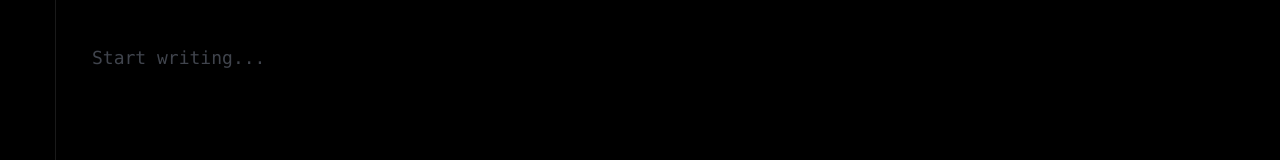
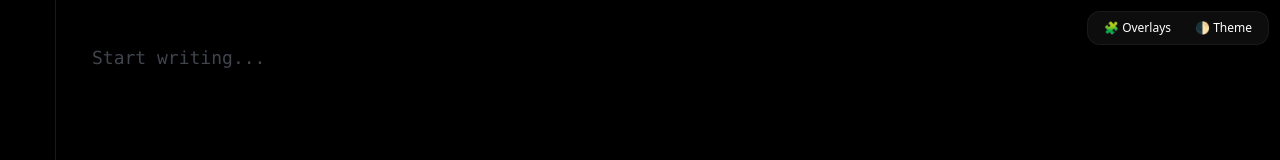
Before and after one commit to ClayTheMisfit/rhyme-lines, a Next.js app: page / in a window 1280 px wide. Shown: the top 160 px of the page. Built offline with nearby package versions, Linux system fonts and the light colour scheme.

Commit message:
feat(ui): theme-aware badges/gutter and gutter scroll sync; toolbar hotkeys

```diff
--- a/app/layout.tsx
+++ b/app/layout.tsx
@@ -1,34 +1,23 @@
-import type { Metadata } from "next";
-import { Geist, Geist_Mono } from "next/font/google";
-import "./globals.css";
+import type { Metadata } from 'next'
+import { Geist, Geist_Mono } from 'next/font/google'
+import './globals.css'
+import Toolbar from '@/components/Toolbar' // <-- add
 
-const geistSans = Geist({
-  variable: "--font-geist-sans",
-  subsets: ["latin"],
-});
-
-const geistMono = Geist_Mono({
-  variable: "--font-geist-mono",
-  subsets: ["latin"],
-});
+const geistSans = Geist({ variable: '--font-geist-sans', subsets: ['latin'] })
+const geistMono = Geist_Mono({ variable: '--font-geist-mono', subsets: ['latin'] })
 
 export const metadata: Metadata = {
-  title: "Rhyme Lines Editor",
-  description: "A powerful editor for creating rhyming poetry and lyrics",
-};
+  title: 'Rhyme Lines Editor',
+  description: 'A powerful editor for creating rhyming poetry and lyrics',
+}
 
-export default function RootLayout({
-  children,
-}: Readonly<{
-  children: React.ReactNode;
-}>) {
+export default function RootLayout({ children }: { children: React.ReactNode }) {
   return (
     <html lang="en">
-      <body
-        className={`${geistSans.variable} ${geistMono.variable} antialiased bg-black text-white`}
-      >
+      <body className={`${geistSans.variable} ${geistMono.variable} antialiased bg-black text-white`}>
+        <Toolbar />    {/* floating controls */}
         {children}
       </body>
     </html>
-  );
+  )
 }
--- a/components/Editor.tsx
+++ b/components/Editor.tsx
@@ -35,6 +35,8 @@ export default function Editor() {
 
   const [badges, setBadges] = useState<Badge[]>([])
   const [textSnapshot, setTextSnapshot] = useState<string>('')
+  const [lineTotals, setLineTotals] = useState<number[]>([])
+  const [showOverlays, setShowOverlays] = useState(true) // <-- new
 
   const updatePlaceholder = () => {
     const el = editorRef.current
@@ -58,28 +60,29 @@ export default function Editor() {
     saveTimer.current = window.setTimeout(saveNow, SAVE_DELAY_MS)
   }
 
-  const scheduleMeasure = useCallback(() => {
-    if (measureTimer.current) window.clearTimeout(measureTimer.current)
-    measureTimer.current = window.setTimeout(() => {
-      measureTimer.current = null
-      measureWords()
-    }, MEASURE_DEBOUNCE_MS)
+  const recomputeLineTotals = useCallback(() => {
+    const el = editorRef.current
+    if (!el) return
+    const lines = el.innerText.replace(/\u00A0/g, ' ').split(/\r?\n/)
+    const totals = lines.map(ln =>
+      ln
+        .split(/\s+/)
+        .filter(Boolean)
+        .reduce((sum, w) => sum + countSyllables(w), 0)
+    )
+    setLineTotals(totals)
   }, [])
 
-  const handleChange = () => {
-    updatePlaceholder()
-    scheduleSave()
-    scheduleMeasure()
+  const measureWords = useCallback(() => {
+    if (!showOverlays) {
+      setBadges([])
+      return
     }
-
-  const measureWords = useCallback(() => {
     const root = editorRef.current
-    const overlay = overlayRef.current
-    if (!root || !overlay) return
+    if (!root) return
 
     const badgesNext: Badge[] = []
     const rootRect = root.getBoundingClientRect()
-
     const walker = document.createTreeWalker(root, NodeFilter.SHOW_TEXT)
     let node: Node | null = walker.nextNode()
     const wordRegex = /[A-Za-z']+/g
@@ -102,17 +105,31 @@ export default function Editor() {
           const syl = countSyllables(word)
 
           const x = r.left - rootRect.left + r.width / 2
-          const y = r.top - rootRect.top + 1 // badges sit almost directly over the word
-
+          const y = r.top - rootRect.top - 1
           badgesNext.push({ x, y, text: String(syl) })
         }
         range.detach()
       }
       node = walker.nextNode()
     }
+    setBadges(badgesNext)
+  }, [showOverlays])
 
-    setBadges(badgesNext)
-  }, [])
+  const scheduleMeasure = useCallback(() => {
+    if (measureTimer.current) window.clearTimeout(measureTimer.current)
+    measureTimer.current = window.setTimeout(() => {
+      measureTimer.current = null
+      measureWords()
+      recomputeLineTotals()
+    }, MEASURE_DEBOUNCE_MS)
+  }, [measureWords, recomputeLineTotals])
+
+  const handleChange = () => {
+    updatePlaceholder()
+    scheduleSave()
+    scheduleMeasure()
+    recomputeLineTotals()
+  }
 
   useEffect(() => {
     const el = editorRef.current
@@ -130,29 +147,44 @@ export default function Editor() {
     el.focus()
     requestAnimationFrame(() => {
       measureWords()
+      recomputeLineTotals()
     })
 
+    // flush on unload
     const onBeforeUnload = () => {
       if (saveTimer.current) window.clearTimeout(saveTimer.current)
       saveNow()
     }
     window.addEventListener('beforeunload', onBeforeUnload)
 
+    // hotkeys: Alt+R for overlays
+    const onKey = (e: KeyboardEvent) => {
+      if (e.altKey && (e.key === 'r' || e.key === 'R')) {
+        e.preventDefault()
+        setShowOverlays(v => !v)
+      }
+    }
+    // custom event from toolbar
+    const onToggleEvent = () => setShowOverlays(v => !v)
+
+    window.addEventListener('keydown', onKey)
+    window.addEventListener('rhyme:toggle-overlays', onToggleEvent as EventListener)
+
     return () => {
       window.removeEventListener('beforeunload', onBeforeUnload)
+      window.removeEventListener('keydown', onKey)
+      window.removeEventListener('rhyme:toggle-overlays', onToggleEvent as EventListener)
       if (saveTimer.current) window.clearTimeout(saveTimer.current)
       if (measureTimer.current) window.clearTimeout(measureTimer.current)
     }
-  }, [measureWords])
+  }, [measureWords, recomputeLineTotals])
 
   useEffect(() => {
     const onResize = () => scheduleMeasure()
     window.addEventListener('resize', onResize)
-
     const scroller = containerRef.current
     const onScroll = () => scheduleMeasure()
     scroller?.addEventListener('scroll', onScroll, { passive: true })
-
     return () => {
       window.removeEventListener('resize', onResize)
       scroller?.removeEventListener('scroll', onScroll)
@@ -160,22 +192,15 @@ export default function Editor() {
   }, [scheduleMeasure])
 
   return (
-    <div className="flex w-full h-screen bg-black text-white">
-      {/* Left gutter with line totals */}
+    <div className="flex w-full h-screen">
+      {/* Left gutter */}
       <div className="w-14 shrink-0 border-r border-white/10 text-right pr-2 py-8 overflow-hidden select-none">
         <div className="text-xs text-gray-400 leading-9 font-mono whitespace-pre">
-          {textSnapshot.split(/\r?\n/).map((ln, i) => {
-            const total =
-              ln
-                .split(/\s+/)
-                .filter(Boolean)
-                .reduce((sum, w) => sum + countSyllables(w), 0) || ''
-            return (
+          {lineTotals.map((total, i) => (
             <div key={i} className="h-9 leading-9">
-                {total}
+              {total || ''}
             </div>
-            )
-          })}
+          ))}
         </div>
       </div>
 
@@ -183,6 +208,7 @@ export default function Editor() {
       <div ref={containerRef} className="relative flex-1 overflow-auto">
         <div className="p-8">
           {/* Overlay for syllable badges */}
+          {showOverlays && (
             <div
               ref={overlayRef}
               className="pointer-events-none absolute inset-8 z-10"
@@ -198,6 +224,7 @@ export default function Editor() {
                 </div>
               ))}
             </div>
+          )}
 
           {/* Editable area */}
           <div
--- /dev/null
+++ b/components/Toolbar.tsx
@@ -0,0 +1,79 @@
+'use client'
+
+import { useEffect, useRef, useState } from 'react'
+
+const THEME_KEY = 'rhyme-lines:theme' // 'dark' | 'light'
+
+function applyTheme(theme: 'dark' | 'light') {
+  const body = document.body
+  if (!body) return
+  if (theme === 'light') {
+    body.classList.remove('bg-black', 'text-white')
+    body.classList.add('bg-white', 'text-black')
+  } else {
+    body.classList.remove('bg-white', 'text-black')
+    body.classList.add('bg-black', 'text-white')
+  }
+}
+
+export default function Toolbar() {
+  const [theme, setTheme] = useState<'dark' | 'light'>('dark')
+  const themeRef = useRef<'dark' | 'light'>('dark') // <-- keep live value
+
+  useEffect(() => {
+    const saved = (localStorage.getItem(THEME_KEY) as 'dark' | 'light') || 'dark'
+    setTheme(saved)
+    themeRef.current = saved
+    applyTheme(saved)
+
+    const onKey = (e: KeyboardEvent) => {
+      const mod = e.ctrlKey || e.metaKey
+      if (mod && (e.key === 'j' || e.key === 'J')) {
+        e.preventDefault()
+        // always use latest theme from ref
+        const next = themeRef.current === 'dark' ? 'light' : 'dark'
+        setTheme(next)
+        themeRef.current = next
+        localStorage.setItem(THEME_KEY, next)
+        applyTheme(next)
+      }
+    }
+    window.addEventListener('keydown', onKey)
+    return () => window.removeEventListener('keydown', onKey)
+  }, [])
+
+  const toggleTheme = () => {
+    const next = theme === 'dark' ? 'light' : 'dark'
+    setTheme(next)
+    themeRef.current = next
+    localStorage.setItem(THEME_KEY, next)
+    applyTheme(next)
+  }
+
+  const toggleOverlays = () => {
+    window.dispatchEvent(new CustomEvent('rhyme:toggle-overlays'))
+  }
+
+  return (
+    <div className="fixed top-3 right-3 z-50">
+      <div className="flex items-center gap-2 rounded-xl bg-white/5 px-2 py-1 shadow-lg ring-1 ring-white/10 backdrop-blur">
+        <button
+          type="button"
+          onClick={toggleOverlays}
+          title="Toggle overlays (Alt+R)"
+          className="text-xs px-2 py-1 rounded-md hover:bg-white/10"
+        >
+          🧩 Overlays
+        </button>
+        <button
+          type="button"
+          onClick={toggleTheme}
+          title="Toggle theme (Ctrl/Cmd+J)"
+          className="text-xs px-2 py-1 rounded-md hover:bg-white/10"
+        >
+          🌓 Theme
+        </button>
+      </div>
+    </div>
+  )
+}
```
Lines whose indentation alone changed are shown as unchanged.
